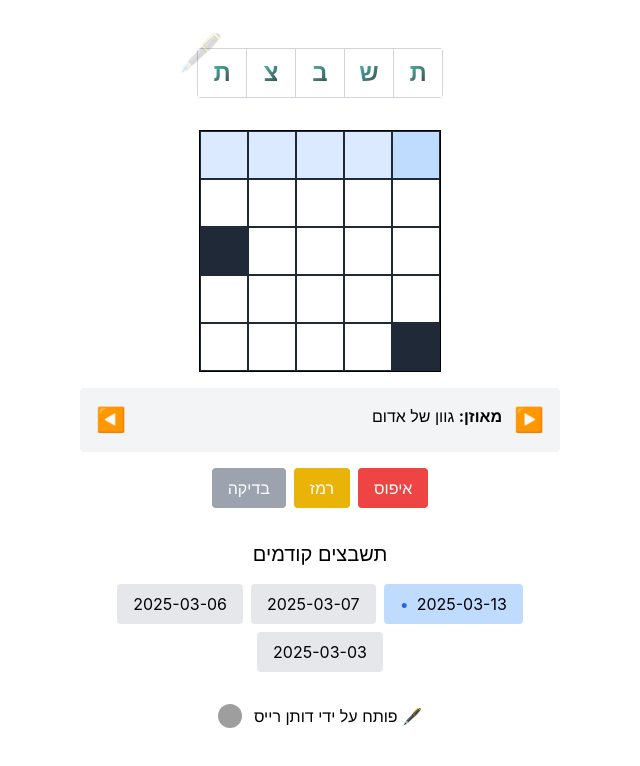
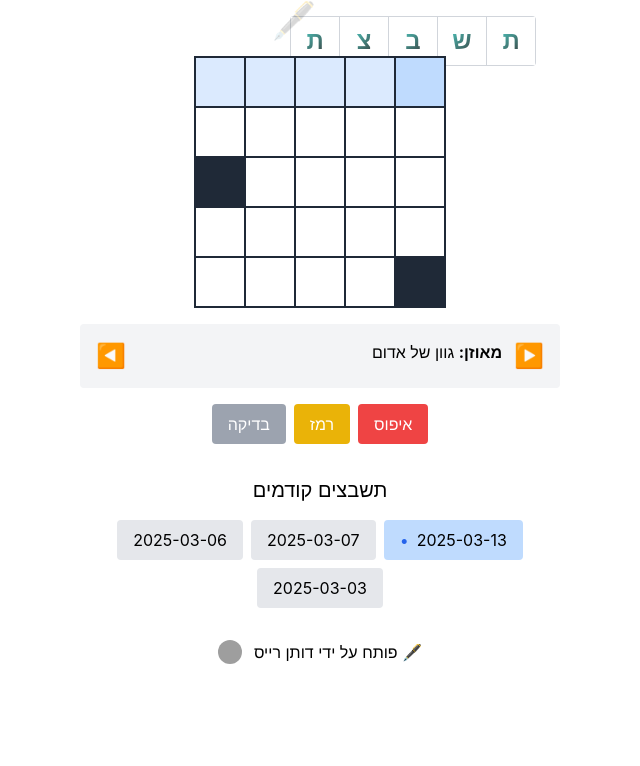
Before and after one commit to dotanrs/tashbezet, a React (Create React App) app: page / in a window 1280 px wide. Both pictures are taken after a click on the button "מוכנים לתשבצ?". Shown: the top 766 px of the page, without its empty margins (320-960 px from the left). Built offline with nearby package versions, Linux system fonts and the light colour scheme; grey boxes are pictures that could not be loaded.

Commit message:
Header location

```diff
--- a/src/components/CrosswordGrid.tsx
+++ b/src/components/CrosswordGrid.tsx
@@ -57,7 +57,7 @@ const CrosswordGrid: React.FC<CrosswordGridProps> = ({
   const displayToLogicalCol = (displayCol: number) => 4 - displayCol;
 
   return (
-    <div className="grid grid-cols-5 gap-0 border border-black mb-4">
+    <div className="grid grid-cols-5 gap-0 border border-gray-800 mb-4 mt-[40px]">
       {userGrid.map((row, rowIndex) => (
         row.map((_, displayColIndex) => {
           const colIndex = displayToLogicalCol(displayColIndex);
@@ -66,7 +66,7 @@ const CrosswordGrid: React.FC<CrosswordGridProps> = ({
             <div
               key={`${rowIndex}-${colIndex}`}
               className={`
-                w-12 h-12 border-[0.5px] border-gray-800 flex items-center justify-center
+                w-[50px] h-[50px] border-[0.5px] border-gray-800 flex items-center justify-center
                 ${getCellStyle(rowIndex, colIndex, selected && selected.row === rowIndex && selected.col === colIndex)}
               `}
               onClick={() => onCellClick(rowIndex, colIndex)}
--- a/src/crossword-puzzle.tsx
+++ b/src/crossword-puzzle.tsx
@@ -506,9 +506,17 @@ const CrosswordPuzzle = () => {
     }
   };
 
+  const titleDesign = (gameStarted: boolean) => {
+    if (gameStarted) {
+      return 'absolute right-10 z-[-1]';
+    }
+    return 'mt-8';
+  }
+
   return (
-    <div className="flex flex-col items-center p-4 w-full max-w-lg mx-auto">
-      <h1 className="mb-8 mt-8 select-none" style={{ direction: 'rtl' }}>
+    <div className="absolute right-0 left-0 m-x-0 flex flex-col items-center p-4 w-[600px] max-w-lg mx-auto">
+      <div className={`${titleDesign(gameStarted)}`}>
+        <h1 className="mb-8 select-none" style={{ direction: 'rtl' }}>
           <div className="relative">
             <div className="absolute left-[-20px] top-[-20px] w-12 h-12 flex items-center justify-center text-4xl opacity-20">
               🖋️
@@ -537,6 +545,7 @@ const CrosswordPuzzle = () => {
             </div>
           </div>
         </h1>
+      </div>
 
       {!gameStarted ? (
         <button
```
Lines whose indentation alone changed are shown as unchanged.
